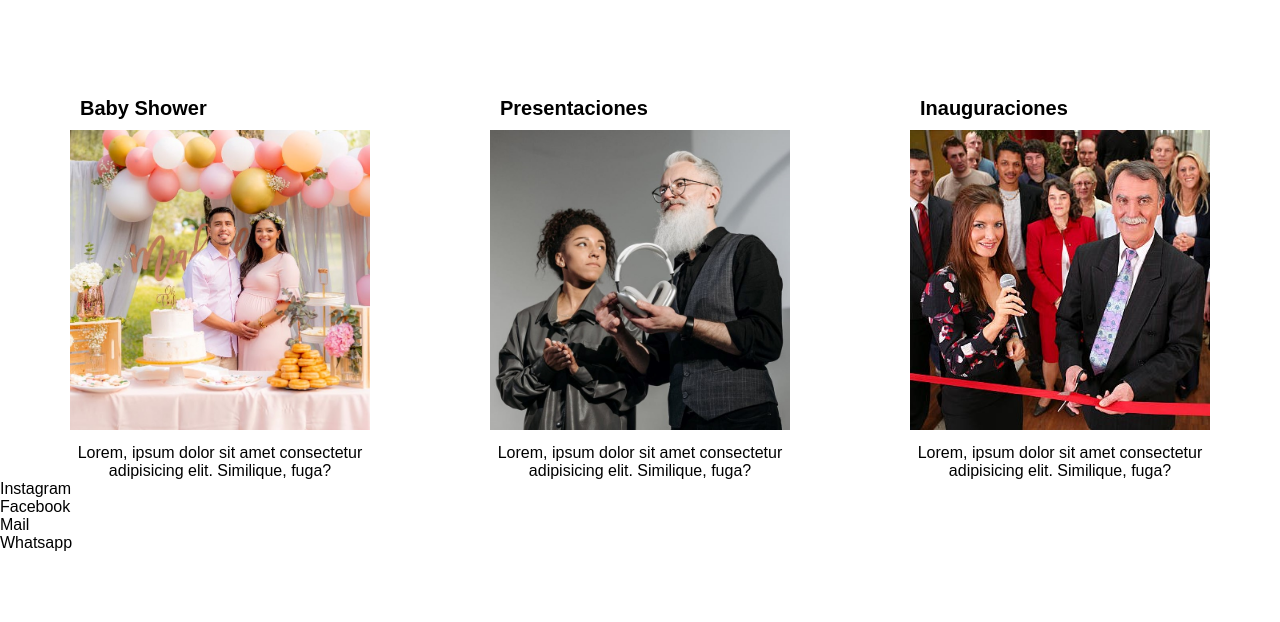
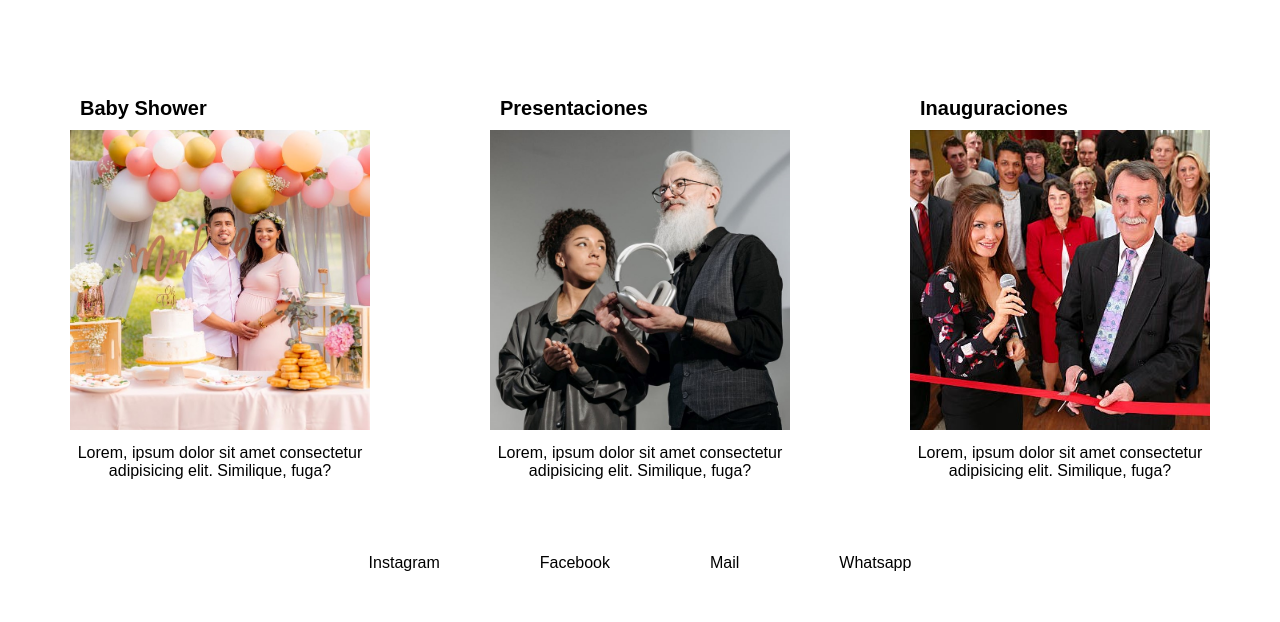
Before and after one commit to Julian-Camacho/july_eventos, a plain HTML site: page index.html in a window 1280 px wide. Shown: the part 2152-2774 px from the top of the page. Before the commit the page ends 2704 px from the top, so only its background shows below. Drawn offline with Linux system fonts and the light colour scheme.

Commit message:
finished the main style

```diff
--- a/styles.css
+++ b/styles.css
@@ -147,6 +147,7 @@
     display: flex;
     flex-direction: column;
     align-items: center;
+    padding-bottom: 30px;
   }
 
 .servContainer {
@@ -170,3 +171,19 @@
 .text {
     text-align: center;
 }
+
+.footer{
+    display: flex;
+    justify-content: center;
+    align-items: center;
+    height: 80px;
+    padding: 30px 0px 5px 0px;
+}
+
+#contact {
+    display: flex;
+}
+
+#contact li {
+    margin: 50px;
+}
```
